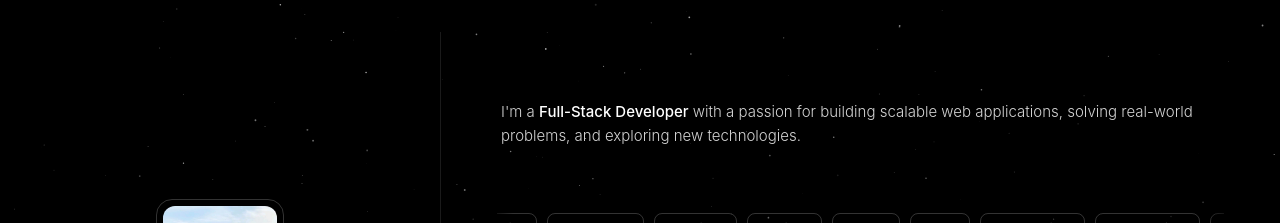
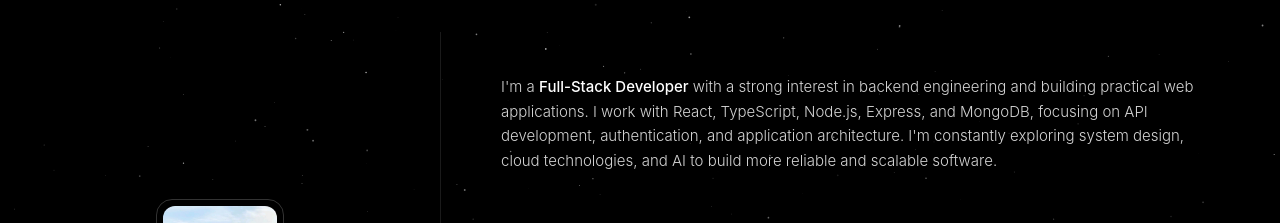
Before and after one commit to Ashish2k04/ace.exe, a React (Vite) app in the folder frontend/: page / in a window 1280 px wide. Shown: the top 223 px of the page. Built offline with nearby package versions, Linux system fonts and the light colour scheme.

Commit message:
Update AboutSection component description for clarity and detail

```diff
--- a/frontend/src/features/landing/components/AboutSection.tsx
+++ b/frontend/src/features/landing/components/AboutSection.tsx
@@ -22,9 +22,8 @@ export const AboutSection: React.FC<AboutSectionProps> = ({
       <p
         className={`text-sm sm:text-[15px] font-light leading-relaxed ${textColor} transition-colors duration-300`}
       >
-        I'm a <span className={`font-medium ${highlightColor}`}>Full-Stack Developer</span> with a
-        passion for building scalable web applications, solving real-world problems, and exploring
-        new technologies.
+        I'm a <span className={`font-medium ${highlightColor}`}>Full-Stack Developer</span> with a strong interest in backend engineering and building practical web applications. I work with React, TypeScript, Node.js, Express, and MongoDB, focusing on API development, authentication, and application architecture.
+        I'm constantly exploring system design, cloud technologies, and AI to build more reliable and scalable software.
       </p>
     </section>
   );
```
